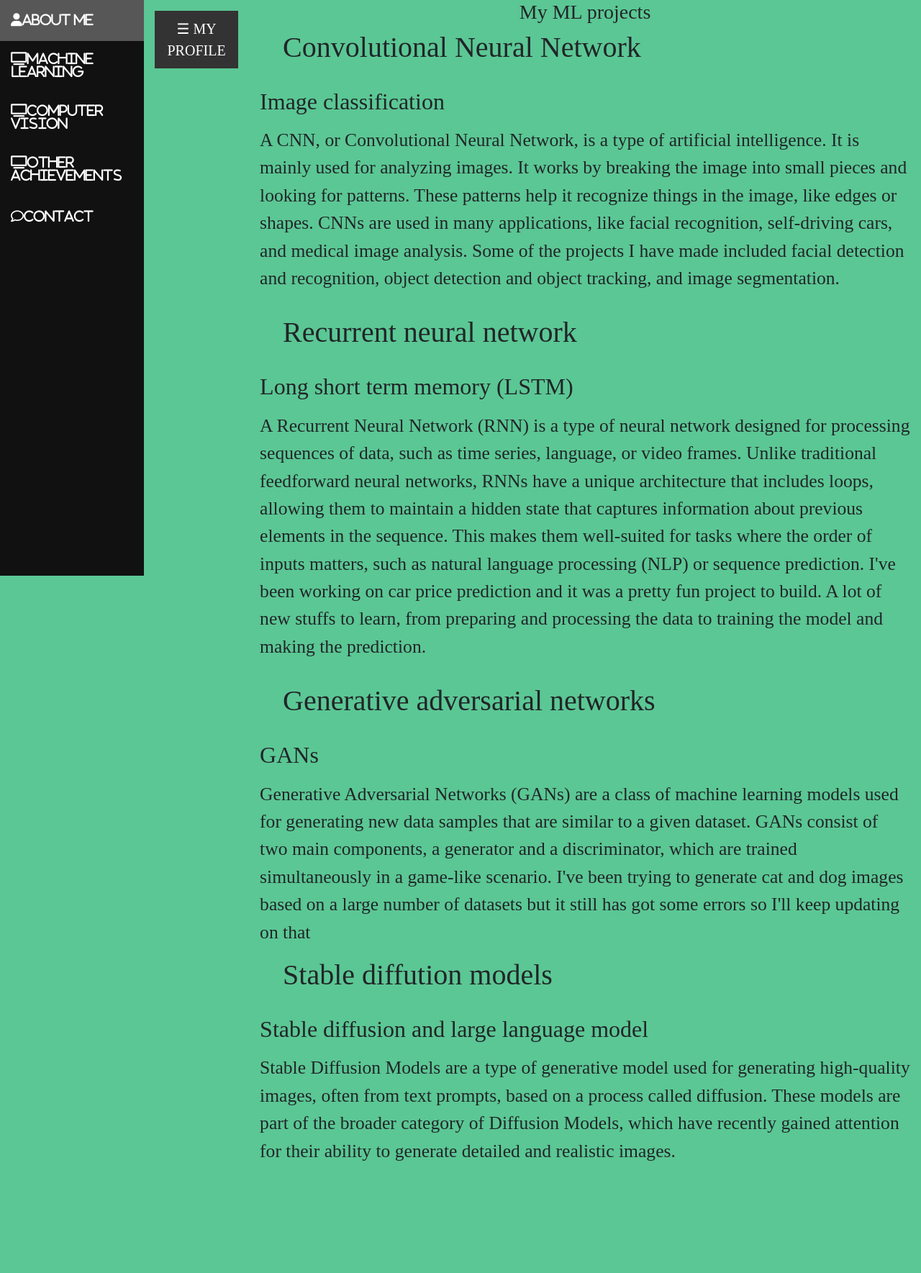
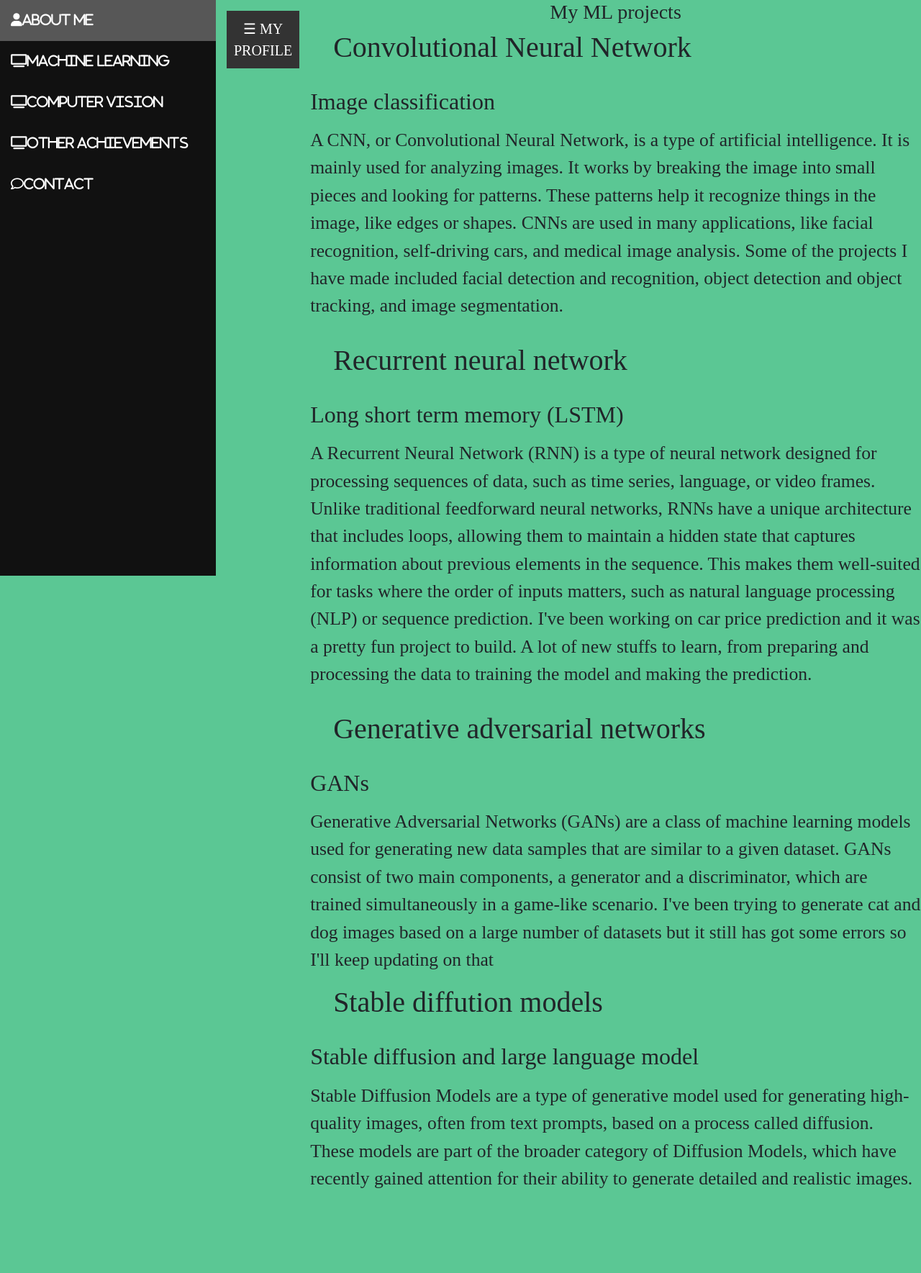
Before and after one commit to minhquang5014/personal-web-flask, a Flask app: page /ml in a window 1280 px wide. Shown: the whole page at 72% size. Before the commit the page ends 1613 px from the top, so only its background shows below. Run offline with Flask 3, Linux system fonts and the light colour scheme; some libraries are stand-ins or nearby versions.

Commit message:
modify the base-template files

```diff
--- a/website/static/css_folder/base2.css
+++ b/website/static/css_folder/base2.css
@@ -12,7 +12,7 @@
 
   .sidebar {
     height: 100vh;
-    width: 200px;
+    width: 300px;
     position: fixed;
     left: 0;
     top: 0;
@@ -35,7 +35,7 @@
   }
 
   .main-content {
-    margin-left: 200px;
+    margin-left: 300px;
     padding: 15px;
     transition: all 0.3s;
   }
@@ -51,7 +51,7 @@
 
   /* When the sidebar is hidden */
   .sidebar.collapsed {
-    left: -200px;
+    left: -300px;
   }
 
   /* When the main content is adjusted */
--- a/website/templates/base.html
+++ b/website/templates/base.html
@@ -24,24 +24,7 @@
 
     </head>
     <body>
-        <!--
-        <nav class="navbar navbar-expand-lg navbar-dark bg-dark">
-            <button
-            class="navbar-toggler"
-            type="button"
-            data-toggle="collapse"
-            data-target="#navbar">
-                <span class="navbar-toggler-icon"></span>
-            </button>
-            <div class="collapse navbar-collapse" id="navbar">
-                <div class="navbar-nav">
-                    <a class="nav-item nav-link">About me</a>
-                    <a class="nav-item nav-link">Computer Vision projects</a>
-                    <a class="nav-item nav-link">Machine Learning projects</a>
-                    <a class="nav-item nav-link">Other achievements</a>
-                </div>
-            </div>
-        </nav> -->
+
         <div id="main" class="main-content">
             <button id="toggleBtn" class="toggle-btn">☰ MY PROFILE</button>
         </div>
@@ -70,10 +53,8 @@
         {% endwith %}
 
         <!-- The block below is for content -->
-        <div class="container">
         {% block content %}
         {% endblock %}
-        </div>
 
         <script
             src="https://code.jquery.com/jquery-3.2.1.slim.min.js"
```
